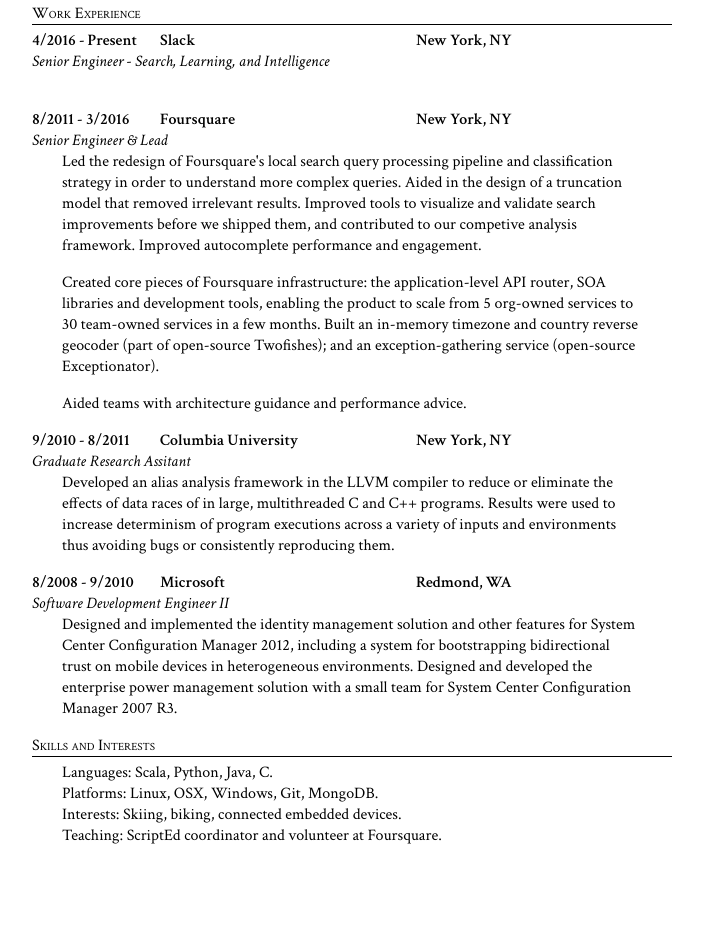
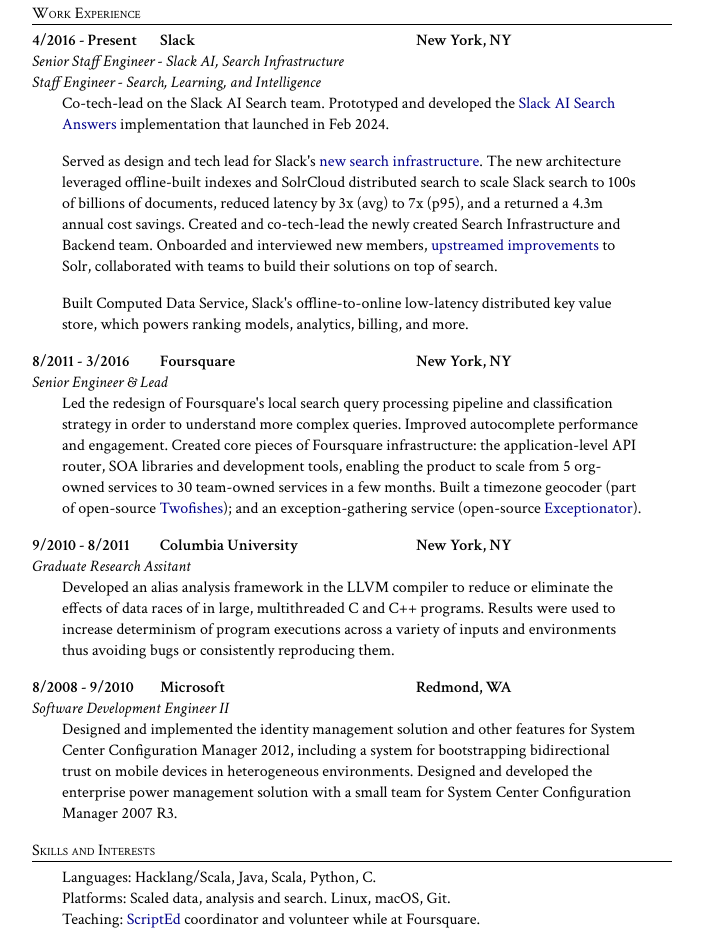
Before and after one commit to slackhappy/slackhappy.github.io, a plain HTML site: page resume.html in a window 1280 px wide. Shown: the part 370-1316 px from the top of the page, without its empty margins (288-991 px from the left). Before the commit the page ends 1232 px from the top, so only its background shows below. Drawn offline with Linux system fonts and the light colour scheme.

Commit message:
update resume

```diff
--- a/resume.html
+++ b/resume.html
@@ -10,7 +10,7 @@
       }
       a {
         text-decoration: none;
-        color: black;
+        color: darkblue;
       }
       p {
         margin-top: 0
@@ -83,7 +83,7 @@
   <body>
     <h1>John Gallagher</h1>
     <div class="contact">
-      <a href="mailto:jmg2016@columbia.edu">jmg2016@columbia.edu</a> &middot;
+      <a href="mailto:jmg2016@gmail.com">jmg2016@gmail.com</a> &middot;
       <a href="http://github.com/slackhappy">github.com/slackhappy</a> &middot;
       nyc
     </div>
@@ -157,10 +157,27 @@
             </div>
           </div>
           <div class="entry-title">
-            Senior Engineer - Search, Learning, and Intelligence
+            Senior Staff Engineer - Slack AI, Search Infrastructure<br>
+            Staff Engineer - Search, Learning, and Intelligence
           </div>
           <div class="entry-body print-indent">
-            <p>&nbsp;</p>
+            <p> Co-tech-lead on the Slack AI Search team.  Prototyped and developed the
+            <a href="https://slack.com/blog/news/slack-ai-has-arrived">Slack AI Search Answers</a>
+            implementation that launched in Feb 2024.
+            <p> Served as design and tech lead for Slack's
+            <a href="https://www.youtube.com/watch?v=EQ336PTZfhU">new search infrastructure</a>.
+            The new architecture leveraged offline-built indexes and SolrCloud
+            distributed search to scale Slack search to 100s of billions of documents,
+            reduced latency by 3x (avg) to 7x (p95), and a returned a 4.3m annual cost savings.
+
+            Created and co-tech-lead the newly created Search Infrastructure and Backend team.  Onboarded
+            and interviewed new members, <a href="https://issues.apache.org/jira/browse/SOLR-8327">upstreamed</a>
+            <a href="https://issues.apache.org/jira/browse/SOLR-14413">improvements</a> to Solr, collaborated with teams
+            to build their solutions on top of search.
+            <p> Built Computed Data Service, Slack's offline-to-online
+            low-latency distributed key value store, which powers
+            ranking models, analytics, billing, and more.
+
           </div>
         </div>
         <!-- Foursquare -->
@@ -182,22 +199,14 @@
           <div class="entry-body print-indent">
             <p>Led the redesign of Foursquare's local search query processing
             pipeline and classification strategy in order to understand more
-            complex queries.  Aided in the design of a truncation model that
-            removed irrelevant results.  Improved tools to visualize and
-            validate search improvements before we shipped them, and
-            contributed to our competive analysis framework.  Improved
-            autocomplete performance and engagement.</p>
-
-            <p>Created core pieces of Foursquare infrastructure: the
+            complex queries. Improved autocomplete performance and engagement.
+            Created core pieces of Foursquare infrastructure: the
             application-level API router, SOA libraries and development tools,
             enabling the product to scale from 5 org-owned services to 30
-            team-owned services in a few months. Built an in-memory timezone
-            and country reverse geocoder (part of open-source
+            team-owned services in a few months. Built a timezone geocoder (part of open-source
             <a href="https://github.com/foursquare/twofishes">Twofishes</a>); and
             an exception-gathering service (open-source
             <a href="https://github.com/foursquare/exceptionator">Exceptionator</a>).</p>
-
-            <p>Aided teams with architecture guidance and performance advice.</p>
           </div>
         </div>
         <!-- Columbia Research -->
@@ -258,10 +267,9 @@
         <div class="entry">
           <div class="entry-body">
             <p>
-            Languages: Scala, Python, Java, C.<br>
-            Platforms: Linux, OSX, Windows, Git, MongoDB.<br>
-            Interests: Skiing, biking, connected embedded devices.<br>
-            Teaching: <a href="https://www.scripted.org/">ScriptEd</a> coordinator and volunteer at Foursquare.
+            Languages: Hacklang/Scala, Java, Scala, Python, C.<br>
+            Platforms: Scaled data, analysis and search. Linux, macOS, Git.<br>
+            Teaching: <a href="https://www.scripted.org/">ScriptEd</a> coordinator and volunteer while at Foursquare.
             </p>
           </div>
         </div>
```
